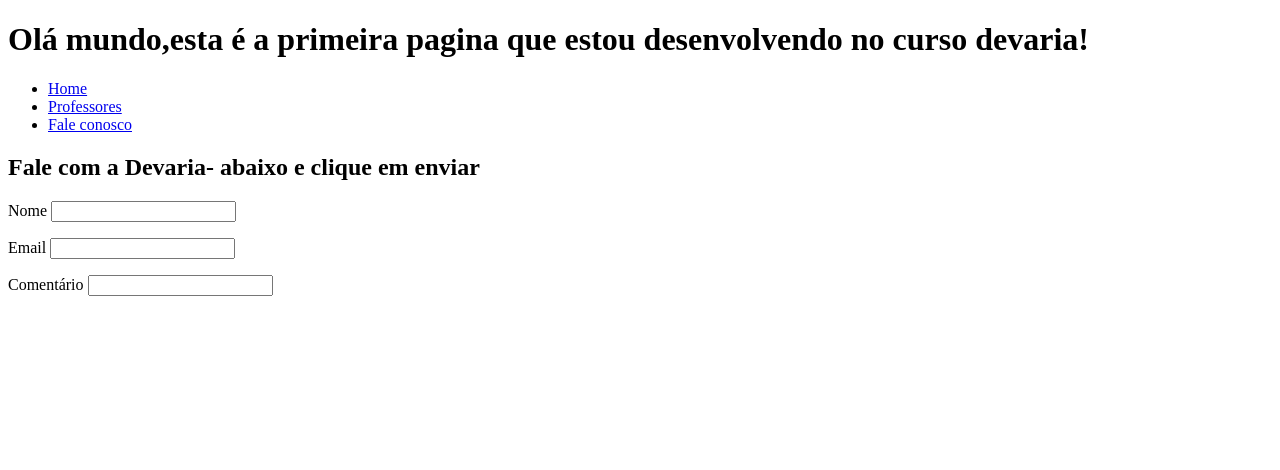
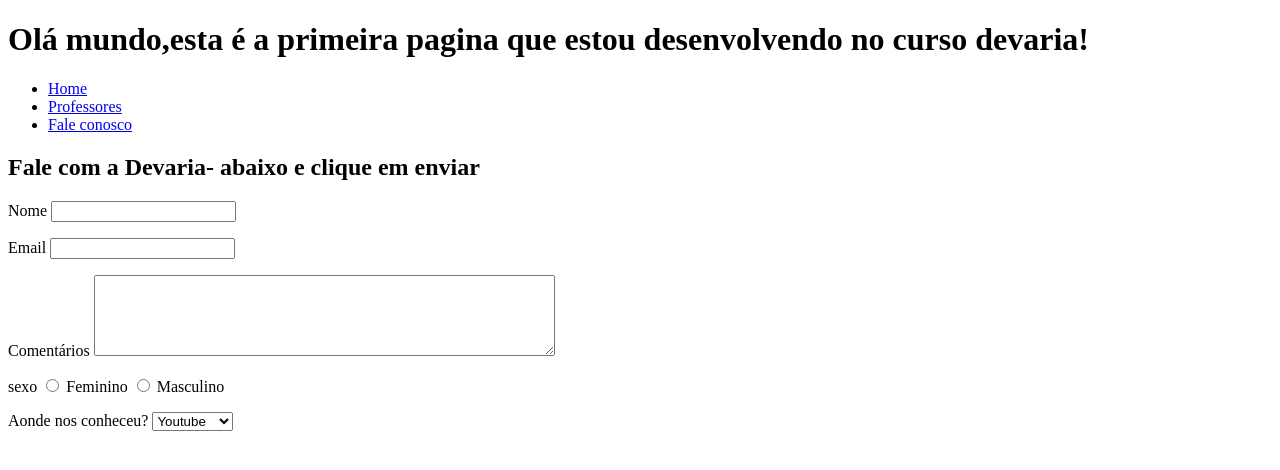
Before and after one commit to DouglasReisDev/PrimeiroProjetoHTML_Devaria, a plain HTML site: page FaleConosco.html in a window 1280 px wide. Drawn offline with Linux system fonts and the light colour scheme.

Commit message:
Update FaleConosco.html
desenvolvendo label

```diff
--- a/FaleConosco.html
+++ b/FaleConosco.html
@@ -31,14 +31,27 @@
                 <label>Email</label>
                 <input type="email" Email="Email"/>
             </p>
-           <p>
-                <label> Comentário</label>
-                <input type="text" Comentário="Comentário"/>
+            <p>
+                <label> Comentários</label>
+                <textarea name="Comentários" cols="55" rows="5" ></textarea>
+
             </p>
-
-
-
-
+            <p>
+                <label>sexo</label>
+                <input type="radio" name="Sexo" /> <label>Feminino</label>
+                <input type="radio" name="Sexo" /> <label>Masculino</label>
+            </p>
+            <p>
+                <label>Aonde nos conheceu? </label>
+                <select name="Connheceu">
+                    <option selected>Youtube</option>
+                    <option>Google</option>
+                    <option>Amigos</option>
+                    <option>instagran</option>
+                    <option>Facebook</option>
+                    <option>Outros</option>
+                 </select>
+            </p>
         </form>
         </selection>
     </main>
```
